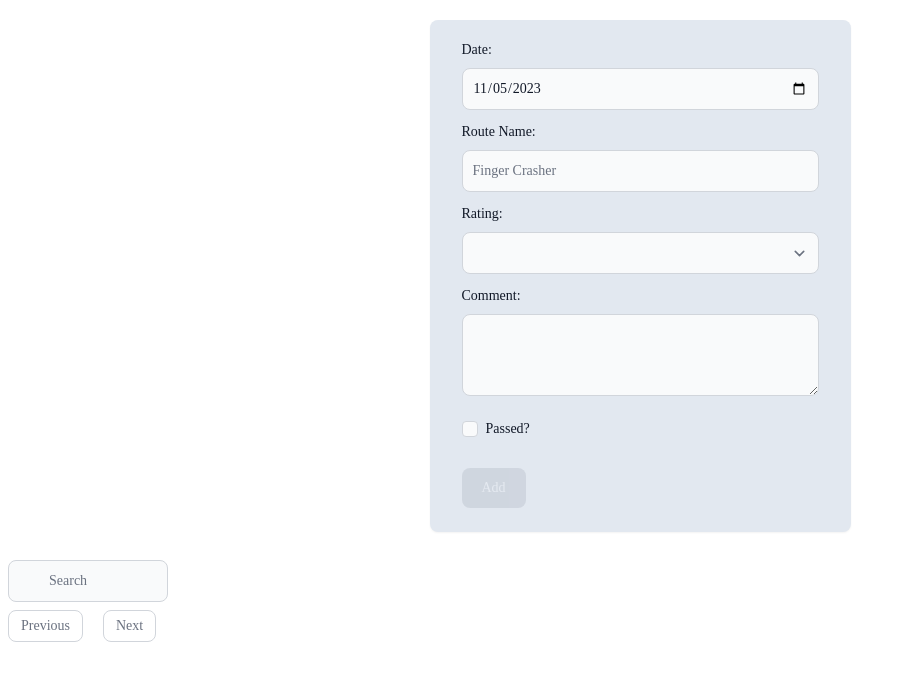
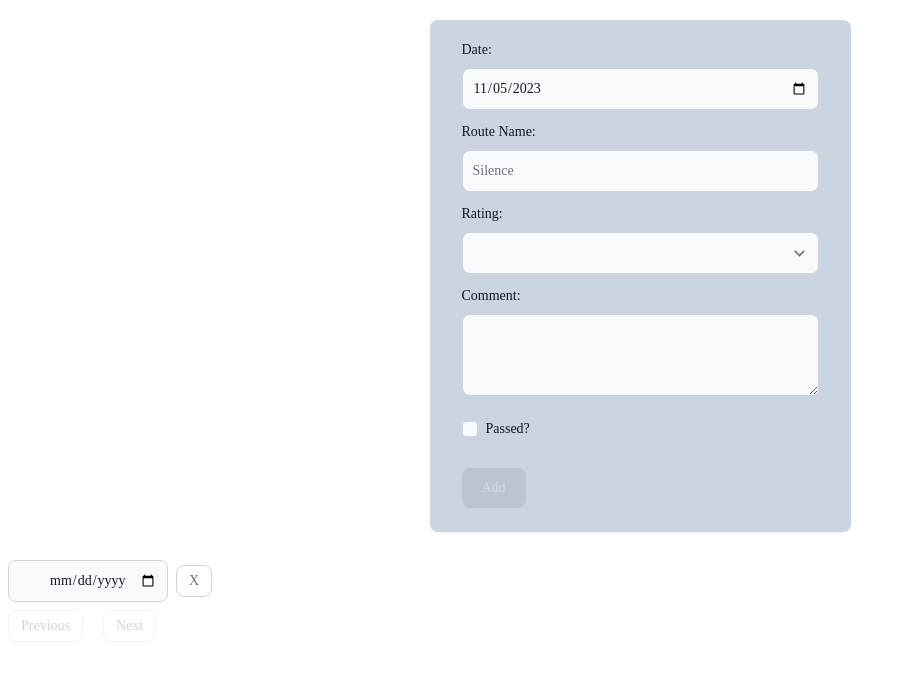
Before and after one commit to Kattegatt/vue-boulder-journal, a Vue app: page / in a window 1280 px wide. Shown: the top 680 px of the page, without its empty margins (0-906 px from the left). Built offline with nearby package versions, Linux system fonts and the light colour scheme.

Commit message:
Prev & Next buttons work Buttons hiding added Pagination working

```diff
--- a/src/App.vue
+++ b/src/App.vue
@@ -3,10 +3,11 @@
 		<input-form @form-route="addNewRoute" />
 	</div>
 	<search-bar @activeInput="updateSearchInput" />
-	<div class="flex">
+	<div class="flex my-2">
 		<button
 			@click="prevPage"
 			class="flex items-center justify-center mx-2 px-3 h-8 text-sm font-medium text-gray-500 bg-white border border-gray-300 rounded-lg hover:bg-gray-100 hover:text-gray-700"
+			:class="{ 'opacity-30': this.currentPage === 1 }"
 		>
 			Previous
 		</button>
@@ -14,6 +15,7 @@
 		<button
 			@click="nextPage"
 			class="flex items-center justify-center px-3 h-8 ml-3 text-sm font-medium text-gray-500 bg-white border border-gray-300 rounded-lg hover:bg-gray-100 hover:text-gray-700"
+			:class="{ 'opacity-30': isLastPage }"
 		>
 			Next
 		</button>
@@ -56,7 +58,7 @@ export default {
 				.slice(start, end);
 		},
 		isLastPage() {
-			return (this.currentPage - 1) * DAYS_ON_PAGE > this.paginatedTrainingDaysList.length;
+			return DAYS_ON_PAGE * this.currentPage >= this.trainingDaysList.length;
 		},
 	},
 	methods: {
--- a/src/components/inputForm.vue
+++ b/src/components/inputForm.vue
@@ -1,9 +1,10 @@
 <template>
-	<form action="#" method="post" class="bg-slate-200 px-8 py-5 m-5 shadow-sm rounded-lg">
+	<form action="#" method="post" class="bg-slate-300 px-8 py-5 m-5 shadow-sm rounded-lg">
 		<div class="mb-3">
 			<label for="date" class="block mb-2 text-sm font-medium text-gray-900">Date:</label>
 			<input
 				v-model="inputDate"
+				max="{{ today }}"
 				type="date"
 				id="date"
 				name="date"
@@ -21,7 +22,7 @@
 				type="text"
 				id="route-name"
 				name="route-name"
-				placeholder="Finger Crasher"
+				placeholder="Silence"
 				required
 				class="bg-gray-50 border border-gray-300 text-gray-900 text-sm rounded-lg focus:ring-blue-500 focus:border-blue-500 block w-full p-2.5"
 			/>
@@ -72,7 +73,6 @@
 				type="submit"
 				class="text-white bg-gray-700 hover:bg-red-400 focus:ring-4 focus:outline-none focus:ring-blue-300 font-medium rounded-lg text-sm w-full sm:w-auto px-5 py-2.5 text-center"
 				:class="{
-					// 'bg-gray-400': disabled
 					'opacity-10': this.isAddBtnDisabled,
 				}"
 			>
@@ -98,12 +98,13 @@ export default {
 	data() {
 		return {
 			inputName: null,
-			inputDate: format(new Date(), 'yyyy-MM-dd'),
+			inputDate: new Date().toISOString().split('T')[0],
 			inputRating: null,
 			inputComment: null,
 			inputIsPassed: false,
 		};
 	},
+
 	methods: {
 		formRoute() {
 			const route = {
@@ -131,6 +132,9 @@ export default {
 		isAddBtnDisabled() {
 			return !this.inputName || !this.inputDate || !this.inputRating;
 		},
+		today() {
+			return format(new Date(), 'yyyy-MM-dd');
+		},
 	},
 };
 </script>
--- a/src/components/searchBar.vue
+++ b/src/components/searchBar.vue
@@ -4,13 +4,20 @@
 			<div class="absolute inset-y-0 left-0 flex items-center pl-3 pointer-events-none"></div>
 			<input
 				v-model="searchInput"
-				type="text"
+				type="date"
 				id="simple-search"
 				class="bg-gray-50 border border-gray-300 text-gray-900 text-sm rounded-lg focus:ring-black focus:border-gray-500 block w-full pl-10 p-2.5"
 				placeholder="Search"
 				@input="emitInput"
 			/>
 		</div>
+		<button
+			type="button"
+			@click="emptySearch"
+			class="items-center justify-center mx-2 px-3 h-8 text-sm font-medium text-gray-500 bg-white border border-gray-300 rounded-lg hover:bg-gray-100 hover:text-gray-700"
+		>
+			X
+		</button>
 	</form>
 </template>
 
@@ -22,6 +29,9 @@ export default {
 		};
 	},
 	methods: {
+		emptySearch() {
+			this.searchInput = '';
+		},
 		emitInput() {
 			this.$emit('activeInput', this.searchInput);
 		},
--- a/src/components/trainingHistory.vue
+++ b/src/components/trainingHistory.vue
@@ -6,14 +6,10 @@
 		<div
 			v-for="(day, index) in trainingDaysList"
 			:key="index"
-			class="bg-gray-400 p-2 justify-items-center m-4 shadow-sm rounded-lg"
+			class="bg-slate-300 p-2 justify-items-center m-4 shadow-sm rounded-lg"
 		>
-			<div class="date">
-				<h3
-					class="mb-2 text-xl text-center font-bold tracking-tight text-gray-900 dark:text-white"
-				>
-					{{ day.date }}
-				</h3>
+			<div class="mb-2 text-xl text-center font-bold tracking-tight text-gray-900">
+				{{ day.date }}
 			</div>
 			<div
 				v-for="(route, routeIndex) in day.routes"
```
